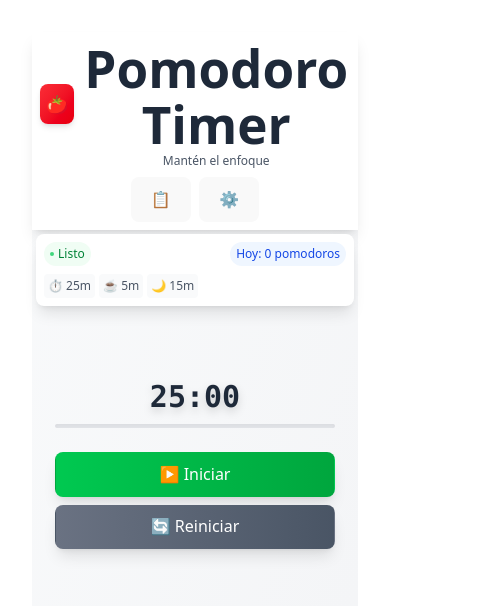
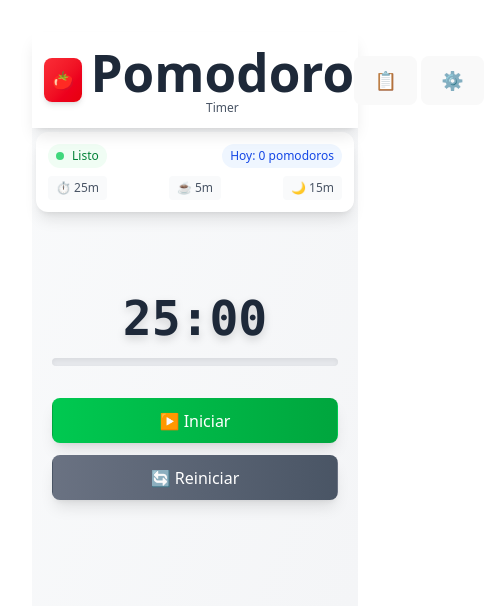
Before and after one commit to WildoFari/Pomodoro-App, a React (Vite) app: page / in a window 390 px wide. Shown: the top 606 px of the page, 484 px wide, since content can reach past the window. Built offline with nearby package versions, Linux system fonts and the light colour scheme.

Commit message:
Improving mobile viewing

```diff
--- a/src/components/PomodoroTimer.jsx
+++ b/src/components/PomodoroTimer.jsx
@@ -149,36 +149,38 @@ export default function PomodoroTimer() {
   return (
     <div className="min-h-screen bg-gradient-to-br from-gray-50 to-gray-100 w-full">
       {/* Header compacto para móvil */}
-      <div className="bg-white shadow-lg md:hidden w-full">
-        <div className="flex flex-col p-2 sm:p-3 md:p-4 w-full">
-          {/* Título principal centrado */}
-          <div className="flex items-center justify-center mb-2 sm:mb-3">
-            <div className="bg-gradient-to-br from-red-500 to-red-600 p-1.5 sm:p-2 md:p-3 rounded-lg sm:rounded-xl shadow-md">
-              <span className="text-lg sm:text-xl md:text-2xl">🍅</span>
+      <div className="bg-white shadow-lg md:hidden w-full sticky top-0 z-40">
+        <div className="flex items-center justify-between p-3 w-full">
+          {/* Logo y título compactos */}
+          <div className="flex items-center gap-2">
+            <div className="bg-gradient-to-br from-red-500 to-red-600 p-2 rounded-lg shadow-md">
+              <span className="text-lg">🍅</span>
             </div>
-            <div className="ml-2 sm:ml-3">
-              <h1 className="text-lg sm:text-xl md:text-2xl font-bold text-gray-800">Pomodoro Timer</h1>
-              <p className="text-xs sm:text-sm text-gray-600 text-center">Mantén el enfoque</p>
+            <div>
+              <h1 className="text-lg font-bold text-gray-800">Pomodoro</h1>
+              <p className="text-xs text-gray-600">Timer</p>
             </div>
           </div>
 
-          {/* Botones de acción centrados */}
-          <div className="flex items-center justify-center gap-2 sm:gap-3">
+          {/* Botones de acción */}
+          <div className="flex items-center gap-1">
             <button
               onClick={() => setShowTaskList(!showTaskList)}
-              className={`p-2 sm:p-2.5 md:p-3 rounded-lg transition-all duration-200 ${
+              className={`p-2 rounded-lg transition-all duration-200 ${
                 showTaskList
                   ? 'text-blue-600 bg-blue-50'
                   : 'text-gray-600 hover:text-blue-600 hover:bg-gray-50'
               }`}
+              title="Tareas"
             >
-              <span className="text-base sm:text-lg md:text-xl">📋</span>
+              <span className="text-lg">📋</span>
             </button>
             <button
               onClick={() => setShowSettings(true)}
-              className="p-2 sm:p-2.5 md:p-3 text-gray-600 hover:text-gray-800 hover:bg-gray-50 rounded-lg transition-all duration-200"
+              className="p-2 text-gray-600 hover:text-gray-800 hover:bg-gray-50 rounded-lg transition-all duration-200"
+              title="Configuración"
             >
-              <span className="text-base sm:text-lg md:text-xl">⚙️</span>
+              <span className="text-lg">⚙️</span>
             </button>
           </div>
         </div>
@@ -286,45 +288,45 @@ export default function PomodoroTimer() {
         </div>
 
         {/* Información móvil compacta */}
-        <div className="md:hidden mb-3 sm:mb-4 md:mb-6">
-          <div className="bg-white rounded-lg sm:rounded-xl md:rounded-2xl p-2 sm:p-3 md:p-4 shadow-lg w-full">
-            <div className="flex items-center justify-between mb-2 sm:mb-3">
-              <div className="flex items-center gap-1 sm:gap-1.5 md:gap-2 px-1.5 sm:px-2 md:px-3 py-1 bg-green-50 rounded-full">
-                <div className="w-1 sm:w-1.5 md:w-2 h-1 sm:h-1.5 md:h-2 bg-green-500 rounded-full animate-pulse"></div>
+        <div className="md:hidden mb-4">
+          <div className="bg-white rounded-xl p-3 shadow-lg w-full">
+            <div className="flex items-center justify-between mb-2">
+              <div className="flex items-center gap-2 px-2 py-1 bg-green-50 rounded-full">
+                <div className="w-2 h-2 bg-green-500 rounded-full animate-pulse"></div>
                 <span className="text-xs font-medium text-green-700">Listo</span>
               </div>
-              <span className="text-xs font-medium bg-blue-50 px-1.5 sm:px-2 md:px-3 py-1 rounded-full text-blue-700">
+              <span className="text-xs font-medium bg-blue-50 px-2 py-1 rounded-full text-blue-700">
                 Hoy: 0 pomodoros
               </span>
             </div>
-            <div className="flex flex-wrap gap-1 sm:gap-1.5 md:gap-2 text-xs text-gray-600">
-              <span className="bg-gray-50 px-1 sm:px-1.5 md:px-2 py-1 rounded text-xs">⏱️ {durations.pomodoro}m</span>
-              <span className="bg-gray-50 px-1 sm:px-1.5 md:px-2 py-1 rounded text-xs">☕ {durations.shortBreak}m</span>
-              <span className="bg-gray-50 px-1 sm:px-1.5 md:px-2 py-1 rounded text-xs">🌙 {durations.longBreak}m</span>
+            <div className="flex justify-between text-xs text-gray-600">
+              <span className="bg-gray-50 px-2 py-1 rounded">⏱️ {durations.pomodoro}m</span>
+              <span className="bg-gray-50 px-2 py-1 rounded">☕ {durations.shortBreak}m</span>
+              <span className="bg-gray-50 px-2 py-1 rounded">🌙 {durations.longBreak}m</span>
             </div>
           </div>
         </div>
 
         {/* Contenido principal centrado */}
-        <div className="flex flex-col items-center justify-center min-h-[35vh] sm:min-h-[40vh] md:min-h-[50vh] lg:min-h-[60vh] gap-3 sm:gap-4 md:gap-6 lg:gap-8 w-full">
+        <div className="flex flex-col items-center justify-center min-h-[40vh] md:min-h-[50vh] lg:min-h-[60vh] gap-4 md:gap-6 lg:gap-8 w-full px-4">
           {/* Mostrar tarea actual si existe */}
           {currentTask && (
-            <div className="w-full max-w-[280px] sm:max-w-sm md:max-w-md lg:max-w-2xl bg-gradient-to-r from-blue-50 to-indigo-50 border border-blue-200 rounded-lg sm:rounded-xl md:rounded-2xl p-2 sm:p-3 md:p-4 lg:p-6 shadow-lg">
+            <div className="w-full max-w-sm md:max-w-md lg:max-w-2xl bg-gradient-to-r from-blue-50 to-indigo-50 border border-blue-200 rounded-xl md:rounded-2xl p-3 md:p-4 lg:p-6 shadow-lg">
               <div className="text-center">
-                <h3 className="text-sm sm:text-base md:text-lg lg:text-xl font-semibold text-blue-800 mb-1.5 sm:mb-2 md:mb-3 flex items-center justify-center gap-1 sm:gap-1.5 md:gap-2">
+                <h3 className="text-sm md:text-lg lg:text-xl font-semibold text-blue-800 mb-2 md:mb-3 flex items-center justify-center gap-2">
                   <span>🎯</span>
                   <span>Tarea Actual</span>
                 </h3>
-                <p className="text-blue-900 mb-1.5 sm:mb-2 md:mb-3 lg:mb-4 text-xs sm:text-sm md:text-base lg:text-lg break-words">{currentTask.text}</p>
-                <div className="flex flex-col sm:flex-row justify-center items-center gap-1 sm:gap-1.5 md:gap-2 lg:gap-3">
-                  <span className="text-xs sm:text-xs md:text-sm text-blue-700 bg-white px-1.5 sm:px-2 md:px-3 py-1 rounded-full">
+                <p className="text-blue-900 mb-2 md:mb-3 lg:mb-4 text-sm md:text-base lg:text-lg break-words">{currentTask.text}</p>
+                <div className="flex flex-col sm:flex-row justify-center items-center gap-2 md:gap-3">
+                  <span className="text-xs md:text-sm text-blue-700 bg-white px-2 md:px-3 py-1 rounded-full">
                     Pomodoros: {currentTask.completedPomodoros}/{currentTask.pomodoroCount}
                   </span>
-                  <div className="flex gap-0.5 sm:gap-1 md:gap-1.5 lg:gap-2">
+                  <div className="flex gap-1 md:gap-2">
                     {[...Array(currentTask.pomodoroCount)].map((_, i) => (
                       <div
                         key={i}
-                        className={`w-2 sm:w-2.5 md:w-3 lg:w-4 h-2 sm:h-2.5 md:h-3 lg:h-4 rounded-full ${
+                        className={`w-3 md:w-4 h-3 md:h-4 rounded-full ${
                           i < currentTask.completedPomodoros
                             ? 'bg-orange-500 shadow-md'
                             : 'bg-gray-300'
@@ -339,13 +341,13 @@ export default function PomodoroTimer() {
 
           {/* Temporizador principal */}
           <div className="text-center w-full">
-            <div className="text-3xl sm:text-4xl md:text-5xl lg:text-6xl xl:text-7xl 2xl:text-8xl font-mono font-bold text-gray-800 mb-3 sm:mb-4 md:mb-6 lg:mb-8 drop-shadow-lg leading-none">
+            <div className="text-5xl md:text-6xl lg:text-7xl xl:text-8xl font-mono font-bold text-gray-800 mb-4 md:mb-6 lg:mb-8 drop-shadow-lg leading-none">
               {formatTime(secondsLeft)}
             </div>
 
             {/* Barra de progreso */}
-            <div className="w-full max-w-[280px] sm:max-w-xs md:max-w-sm lg:max-w-md mx-auto mb-3 sm:mb-4 md:mb-6 lg:mb-8">
-              <div className="bg-gray-200 rounded-full h-1 sm:h-1.5 md:h-2 lg:h-3 overflow-hidden shadow-inner">
+            <div className="w-full max-w-xs md:max-w-sm lg:max-w-md mx-auto mb-4 md:mb-6 lg:mb-8">
+              <div className="bg-gray-200 rounded-full h-2 md:h-3 overflow-hidden shadow-inner">
                 <div
                   className="bg-gradient-to-r from-red-500 to-red-600 h-full rounded-full transition-all duration-1000 ease-linear shadow-lg"
                   style={{
@@ -357,16 +359,16 @@ export default function PomodoroTimer() {
           </div>
 
           {/* Botones de control */}
-          <div className="flex flex-col sm:flex-row gap-2 sm:gap-3 md:gap-6 w-full max-w-[280px] sm:max-w-xs md:max-w-sm lg:max-w-md">
+          <div className="flex flex-col sm:flex-row gap-3 md:gap-6 w-full max-w-xs md:max-w-sm lg:max-w-md">
             <button
               onClick={start}
-              className="bg-gradient-to-r from-green-500 to-green-600 hover:from-green-600 hover:to-green-700 text-white px-3 sm:px-4 md:px-6 lg:px-8 py-2 sm:py-2.5 md:py-3 lg:py-4 rounded-lg sm:rounded-xl md:rounded-2xl text-sm sm:text-base md:text-lg lg:text-xl font-bold transition-all duration-200 shadow-lg hover:shadow-xl transform hover:scale-105"
+              className="bg-gradient-to-r from-green-500 to-green-600 hover:from-green-600 hover:to-green-700 text-white px-6 md:px-8 py-3 md:py-4 rounded-xl md:rounded-2xl text-base md:text-lg lg:text-xl font-bold transition-all duration-200 shadow-lg hover:shadow-xl transform hover:scale-105"
             >
               ▶️ Iniciar
             </button>
             <button
               onClick={reset}
-              className="bg-gradient-to-r from-gray-500 to-gray-600 hover:from-gray-600 hover:to-gray-700 text-white px-3 sm:px-4 md:px-6 lg:px-8 py-2 sm:py-2.5 md:py-3 lg:py-4 rounded-lg sm:rounded-xl md:rounded-2xl text-sm sm:text-base md:text-lg lg:text-xl font-bold transition-all duration-200 shadow-lg hover:shadow-xl transform hover:scale-105"
+              className="bg-gradient-to-r from-gray-500 to-gray-600 hover:from-gray-600 hover:to-gray-700 text-white px-6 md:px-8 py-3 md:py-4 rounded-xl md:rounded-2xl text-base md:text-lg lg:text-xl font-bold transition-all duration-200 shadow-lg hover:shadow-xl transform hover:scale-105"
             >
               🔄 Reiniciar
             </button>
```
